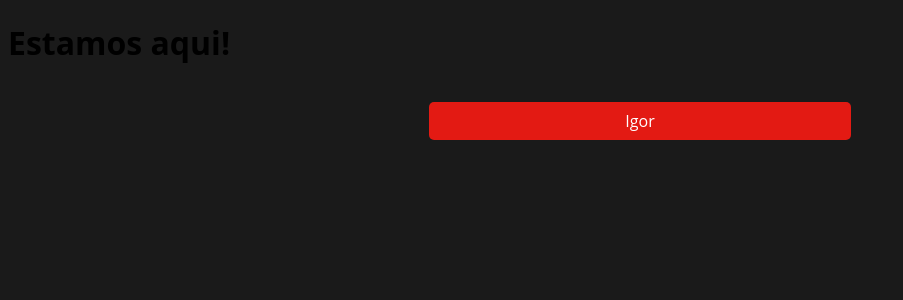
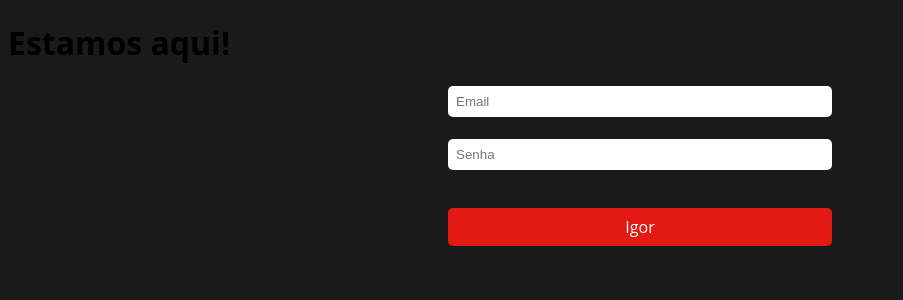
Before and after one commit to igorxcardoso/-netflix-fake-etho-client, a React (Create React App) app in the folder netflix-fake-client/: page /login in a window 1280 px wide. Shown: the top 300 px of the page, without its empty margins (0-903 px from the left). Built offline with nearby package versions, Linux system fonts and the light colour scheme.

Commit message:
input component create

```diff
--- /dev/null
+++ b/netflix-fake-client/src/components/inputs/input-text/input-text.component.ts
@@ -0,0 +1,13 @@
+import styled from 'styled-components';
+
+
+const InputText = styled.input`
+  width: calc(100% - 16px);
+  padding: 8px;
+  border: 0;
+  margin: 0 0 22px 0;
+  border-radius: ${props => props.theme.border.radius['5']};
+  background: ${props => props.theme.palette.core.whiteBackground};
+`
+
+export default InputText
--- a/netflix-fake-client/src/screens/login/login.screen.tsx
+++ b/netflix-fake-client/src/screens/login/login.screen.tsx
@@ -1,17 +1,21 @@
-import { Grid } from "@mui/material";
+import { Container, Grid } from "@mui/material";
 import React from "react";
 import Button from "../../components/buttons/button/button.component";
+import InputText from "../../components/inputs/input-text/input-text.component";
 
 export default function Login() {
     return (
         <>
-
             <h1>Estamos aqui!</h1>
-            <Grid container justifyContent={'center'}>
-                <Grid item xs={4}>
-                    <Button primary={true}>{`Igor`}</Button>
+            <Container>
+                <Grid container justifyContent={'center'}>
+                    <Grid item xs={4}>
+						<InputText type={'text'} placeholder={'Email'}/>
+						<InputText type={'password'} placeholder={'Senha'}/>
+                        <Button primary={true}>{`Igor`}</Button>
+                    </Grid>
                 </Grid>
-            </Grid>
+            </Container>
         </>
     );
 }
```
Also changed, not shown: 1 other file (tests, documents, lock files or other folders).
